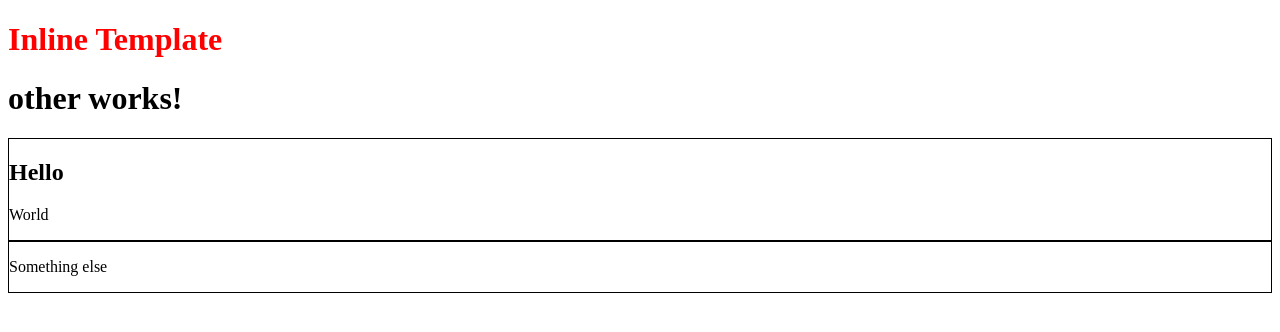
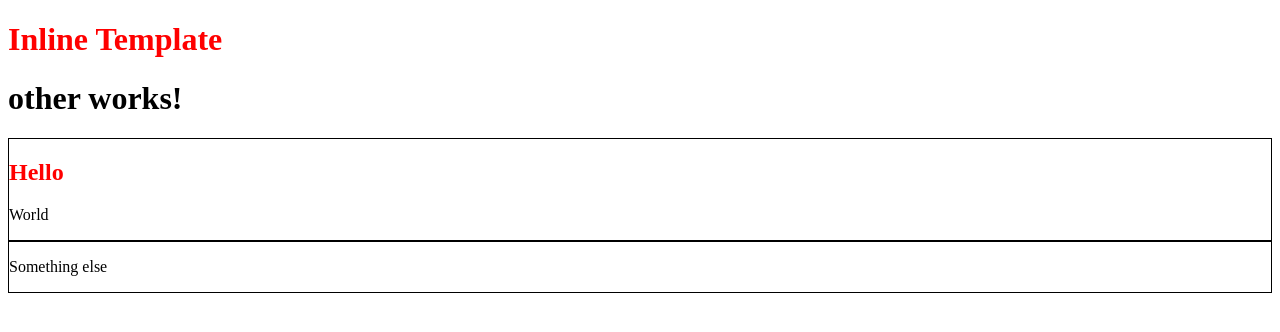
Before and after one commit to ctevnan/FirstApp, an Angular app: page / in a window 1280 px wide. Shown: the top 332 px of the page. Built offline with nearby package versions, Linux system fonts and the light colour scheme.

Commit message:
changing h1 to h2 to see that styling gets applied

```diff
--- a/src/app/app.component.ts
+++ b/src/app/app.component.ts
@@ -7,7 +7,7 @@ import { Component } from '@angular/core';
     <fa-other></fa-other>
     <fa-another>
       <div>
-        <h2>Hello</h2>
+        <h1>Hello</h1>
         <p>World</p>
       </div>
     </fa-another>
```
